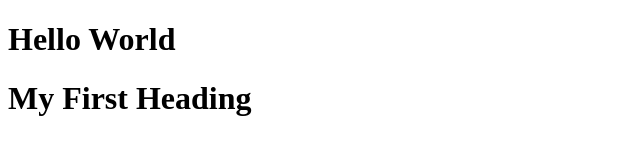
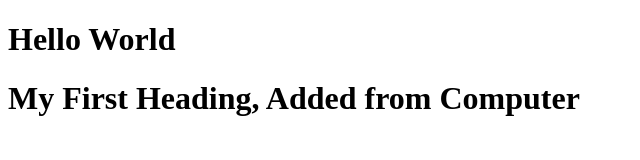
Before and after one commit to chiragbaranda/lecture0, a plain HTML site: page hello.html in a window 1280 px wide. Shown: the whole page, without its empty margins (0-640 px from the left). Drawn offline with Linux system fonts and the light colour scheme.

Commit message:
Revert back to  174cc67edcdd670b799af754975ae4ff92fbd8be

```diff
--- a/hello.html
+++ b/hello.html
@@ -7,7 +7,6 @@
 </head>
 <body>
 <h1> Hello World </h1>
-<h1>My First Heading</h1>
-
+<h1>My First Heading, Added from Computer</h1>
 </body>
 </html>
```
